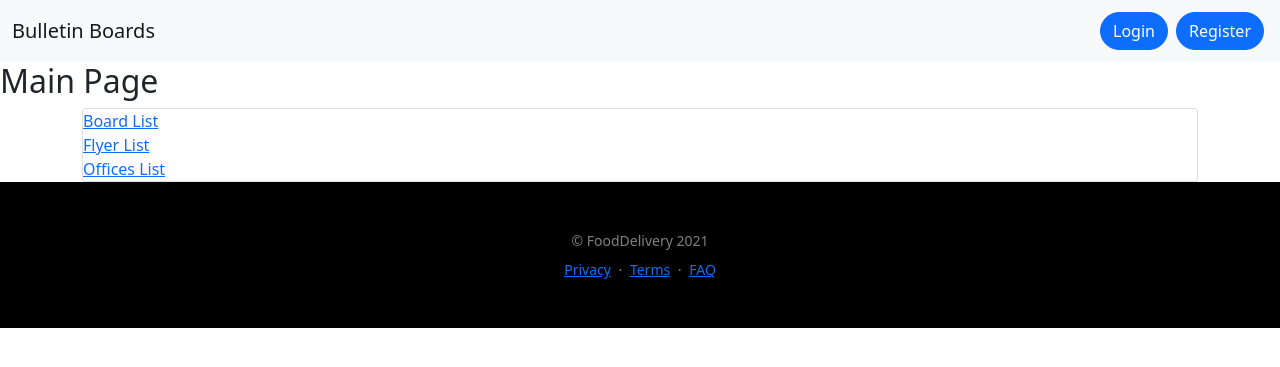
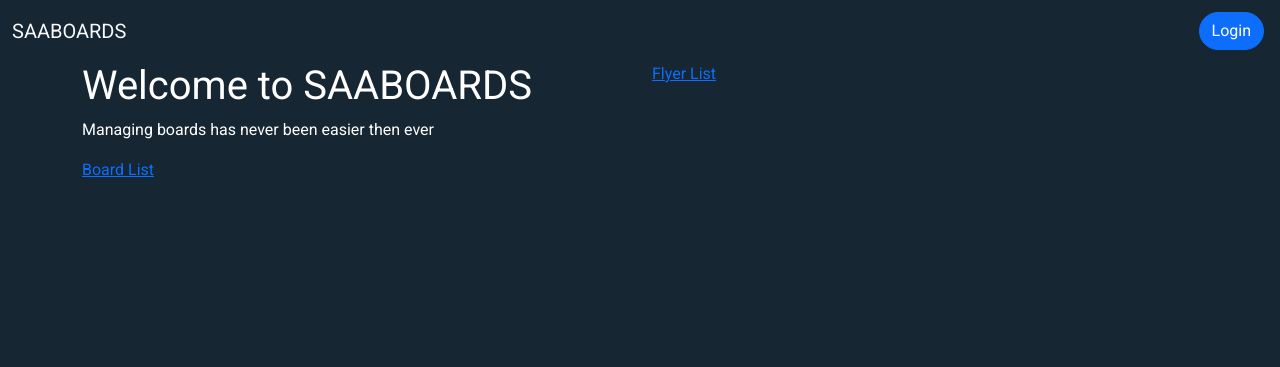
Before and after one commit to AFernandoGonzalez/bulletin-boards, a Django app: template boardapp/templates/boardapp/home.html in a window 1280 px wide. Shown: the top 367 px of the page. Run offline with Django 3.2, Linux system fonts and the light colour scheme; the template is opened without the code that fills it, so the values that code supplies are empty; some libraries are stand-ins or nearby versions.

Commit message:
started to code the UI from figma

```diff
--- /dev/null
+++ b/boardapp/static/css/main.css
@@ -0,0 +1,26 @@
+/* Custom Font */
+@import url('https://fonts.googleapis.com/css2?family=Roboto:wght@300;400;700&display=swap');
+
+/* Customer Body */
+
+:root {
+    --dark_bg: #162632;
+}
+
+body {
+    font-family: Roboto;
+    margin: 0;
+    padding: 0;
+    background-color: var(--dark_bg) ;
+    color: white;
+}
+
+.navbar-toggler {
+    border: none;
+}
+
+.navbar-toggler:focus {
+    text-decoration: none;
+    outline: 0;
+    box-shadow: none;
+}
--- a/boardapp/templates/boardapp/base/base.html
+++ b/boardapp/templates/boardapp/base/base.html
@@ -21,13 +21,14 @@
 <body>
 
 
-    <nav class="navbar navbar-expand-lg navbar-light bg-light">
+    <nav class="navbar navbar-expand-lg navbar-light ">
         <div class="container-fluid">
-          <a class="navbar-brand" href="/">Bulletin Boards</a>
+          <a class="navbar-brand text-light" href="/">SAABOARDS</a>
           <button class="navbar-toggler" type="button" data-bs-toggle="collapse" data-bs-target="#navbarSupportedContent" aria-controls="navbarSupportedContent" aria-expanded="false" aria-label="Toggle navigation">
-            <span class="navbar-toggler-icon"></span>
+            <!-- <span class="navbar-toggler-icon "></span> -->
+            <span class=""> <img src="{% static 'img/saaboardsmenu.png' %}" alt="" style="width: 20px;"  > </span>
           </button>
-          <div class="collapse navbar-collapse" id="navbarSupportedContent">
+          <div class="collapse navbar-collapse text-light" id="navbarSupportedContent">
             {% if user.is_authenticated %}
             <ul class="navbar-nav me-auto mb-2 mb-lg-0">
 
@@ -62,7 +63,7 @@
               </li>
             </ul>
             <a  class="rounded-pill btn btn-primary m-1" href="{% url 'accounts:login' %}"  role="button">Login</a>
-            <a class="rounded-pill btn btn-primary m-1" href="{% url 'accounts:register' %}" role="button">Register</a>
+            <!-- <a class="rounded-pill btn btn-primary m-1" href="{% url 'accounts:register' %}" role="button">Register</a> -->
 
 
             {% endif %}
@@ -74,18 +75,7 @@
     {% endblock %}
 
     <!-- Footer-->
-    <footer class="bg-black text-center py-5">
-        <div class="container px-5">
-            <div class="text-white-50 small">
-                <div class="mb-2">&copy;  FoodDelivery 2021</div>
-                <a href="">Privacy</a>
-                <span class="mx-1">&middot;</span>
-                <a href="">Terms</a>
-                <span class="mx-1">&middot;</span>
-                <a href="">FAQ</a>
-            </div>
-        </div>
-    </footer>
+
 
 
     <!-- Bootstrap core JS-->
--- a/boardapp/templates/boardapp/home.html
+++ b/boardapp/templates/boardapp/home.html
@@ -3,18 +3,15 @@
  {% block content %}
 
 
- <h2>Main Page</h2>
-
 <div class="container">
-    <div class="card">
-        <div>
-            <a href="{% url 'boardapp:boards' %}">Board List</a>
+    <div class="row">
+        <div class="col">
+            <h1>Welcome to SAABOARDS</h1>
+            <p>Managing boards has never been easier then ever</p>
+            <a href="{% url 'accounts:register' %}">Board List</a>
         </div>
-        <div>
+        <div class="col">
             <a href="{% url 'boardapp:flyers' %}">Flyer List</a>
-        </div>
-        <div>
-            <a href="{% url 'boardapp:offices' %}">Offices List</a>
         </div>
 
     </div>
```
Also changed, not shown: boardapp/static/css/maintest.css (deleted), boardapp/static/img/saaboardsmenu.png (added).
